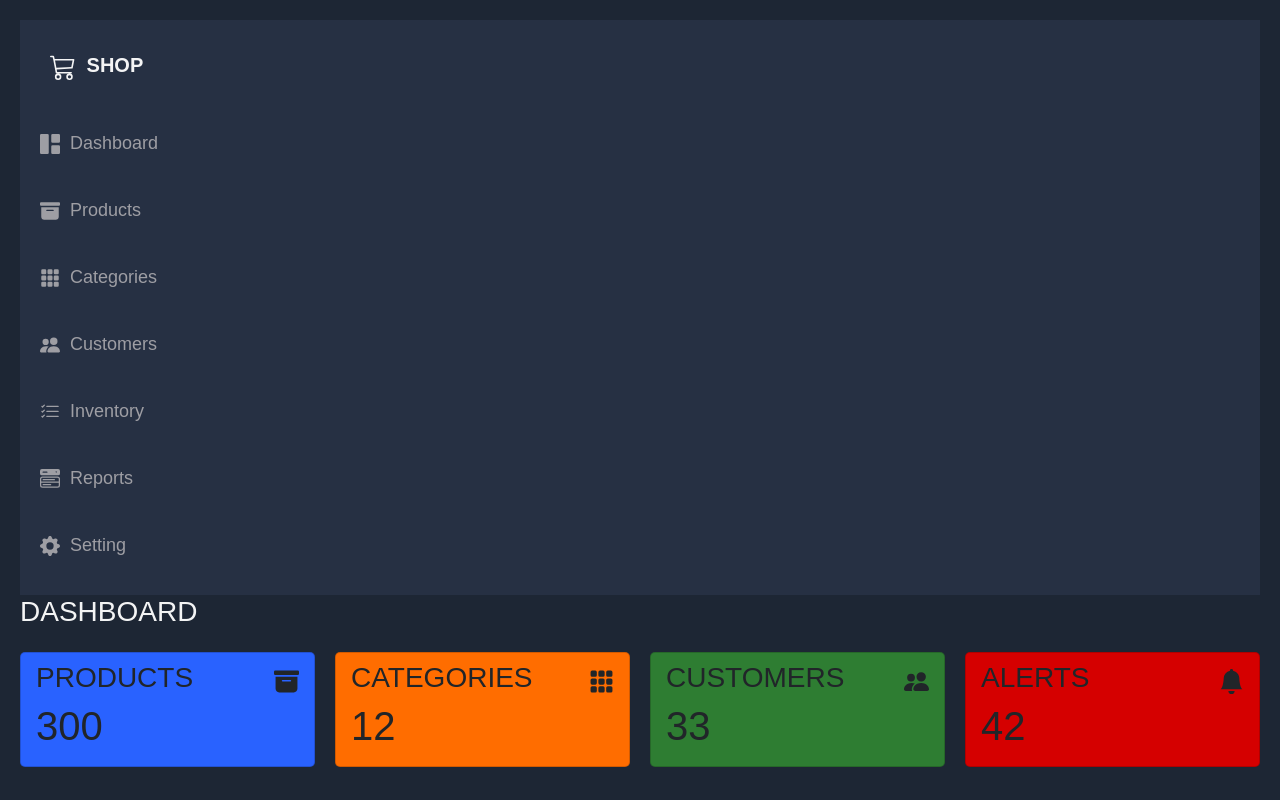
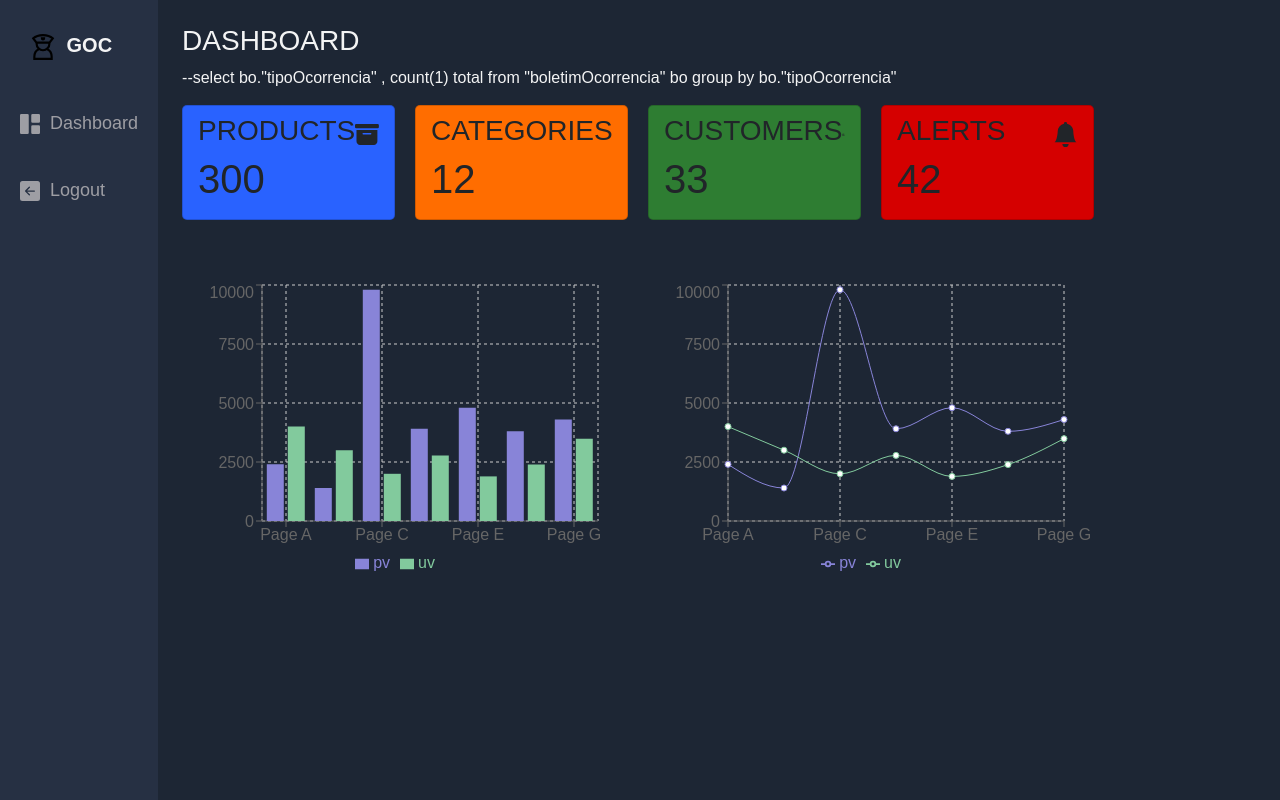
Before and after one commit to Filipefr15/GOC, a React (Create React App) app in the folder web/: page /telaInicial in a window 1280 px wide. Shown: the top 800 px of the page. Built offline with nearby package versions, Linux system fonts and the light colour scheme.

Commit message:
atualizações sobre dashboard

```diff
--- a/web/src/app.css
+++ b/web/src/app.css
@@ -123,7 +123,6 @@ body {
 .main-container {
     grid-area: main;
     overflow-y: auto;
-    padding: 20px 20px;
     color: rgba(255, 255, 255, 0.95);
 }
 
--- a/web/src/components/Sidebar.jsx
+++ b/web/src/components/Sidebar.jsx
@@ -1,16 +1,18 @@
 import React from 'react'
 import {
-    BsCart3, BsGrid1X2Fill, BsFillArchiveFill, BsFillGrid3X3GapFill, BsPeopleFill,
-    BsListCheck, BsMenuButtonWideFill, BsFillGearFill
+    BsGrid1X2Fill, BsFillArchiveFill, BsFillGrid3X3GapFill, BsPeopleFill,
+    BsListCheck, BsMenuButtonWideFill, BsFillGearFill, BsArrowLeftSquareFill
 }
     from 'react-icons/bs'
+
+import { GrUserPolice } from 'react-icons/gr';
 
 export function Sidebar({ openSidebarToggle, OpenSidebar }) {
     return (
         <aside id="sidebar" className={openSidebarToggle ? "sidebar-responsive" : ""}>
             <div className='sidebar-title'>
                 <div className='sidebar-brand'>
-                    <BsCart3 className='icon_header' /> SHOP
+                    <GrUserPolice className='icon_header' /> GOC
                 </div>
                 <span className='icon close_icon' onClick={OpenSidebar}>X</span>
             </div>
@@ -23,10 +25,10 @@ export function Sidebar({ openSidebarToggle, OpenSidebar }) {
                 </li>
                 <li className='sidebar-list-item'>
                     <a href="">
-                        <BsFillArchiveFill className='icon' /> Products
+                        <BsArrowLeftSquareFill className='icon' /> Logout
                     </a>
                 </li>
-                <li className='sidebar-list-item'>
+                {/* <li className='sidebar-list-item'>
                     <a href="">
                         <BsFillGrid3X3GapFill className='icon' /> Categories
                     </a>
@@ -50,7 +52,7 @@ export function Sidebar({ openSidebarToggle, OpenSidebar }) {
                     <a href="">
                         <BsFillGearFill className='icon' /> Setting
                     </a>
-                </li>
+                </li> */}
             </ul>
         </aside>
     )
--- a/web/src/pages/Register.jsx
+++ b/web/src/pages/Register.jsx
@@ -16,12 +16,8 @@ export function Register() {
     const navigate = useNavigate();
 
     const onSubmitt = async (data) => {
-        console.log("teste:", data)
-
         try {
-
             const usuarios = await registerUser(data);
-            console.log("usarios", usuarios)
             setResult(usuarios.data);
             navigate('/telainicial');
         } catch (error) {
@@ -30,10 +26,9 @@ export function Register() {
                 title: 'Houve um erro no cadastro!',
                 message: error.response.data.error
             });
-
-
         }
     }
+
 
     return (
         <Container>
@@ -43,13 +38,13 @@ export function Register() {
                 message={result?.message}
                 handleClose={() => setResult(null)}
             />
-            <Header title="Registre-se" />
+            <Header title="Registrar" />
             <Form
                 noValidate
                 validated={!!errors}
                 onSubmit={handleSubmit(onSubmitt)}
-                className="bg-light rounded p-5 shadow w-100 m-auto"
-                style={{ height: '700px' }}
+                className="bg-light rounded p-5 shadow w-100 m-auto "
+                style={{ height: '570px' }}
             >
                 <div className="container">
                     <div className="row">
@@ -146,6 +141,13 @@ export function Register() {
                                 })}
                             />
 
+
+
+
+
+
+                        </Col>
+                        <Col sm={6}>
                             <Input
                                 className="mb-4"
                                 label="Bairro"
@@ -184,13 +186,6 @@ export function Register() {
                                     }
                                 })}
                             />
-
-
-
-                            </Col>
-                            <Col sm={6}>
-
-
                             <Input
                                 className="mb-4"
                                 label="E-mail"
@@ -247,8 +242,8 @@ export function Register() {
                 </div>
                 <div className="d-flex justify-content-between">
                     <Button type="submit" className="w-100 btn-lg">Criar</Button>
+                </div>
                 <Link to="/">Já tenho uma conta</Link>
-                </div>
 
             </Form>
         </Container >
--- a/web/src/pages/TelaInicial.jsx
+++ b/web/src/pages/TelaInicial.jsx
@@ -60,16 +60,20 @@ export function TelaInicial() {
     }
 
     return (
-        <main className='main-container'>
+        <main className='vh-100 main-container d-flex'>
+            <div className=''>
                 <Sidebar openSidebarToggle={openSidebarToggle} OpenSidebar={OpenSidebar} />
+            </div>
+            <div className='w-75 p-4'>
                 <div className='main-title'>
                     <h3>DASHBOARD</h3>
                 </div>
-
+                --select bo."tipoOcorrencia" , count(1) total from "boletimOcorrencia" bo group by bo."tipoOcorrencia"
                 <div className='main-cards'>
                     <div className='card'>
                         <div className='card-inner'>
                             <h3>PRODUCTS</h3>
+
                             <BsFillArchiveFill className='card_icon' />
                         </div>
                         <h1>300</h1>
@@ -143,6 +147,8 @@ export function TelaInicial() {
                     </ResponsiveContainer>
 
                 </div>
+            </div>
+
         </main>
     )
 }
```
Lines whose indentation alone changed are shown as unchanged.
